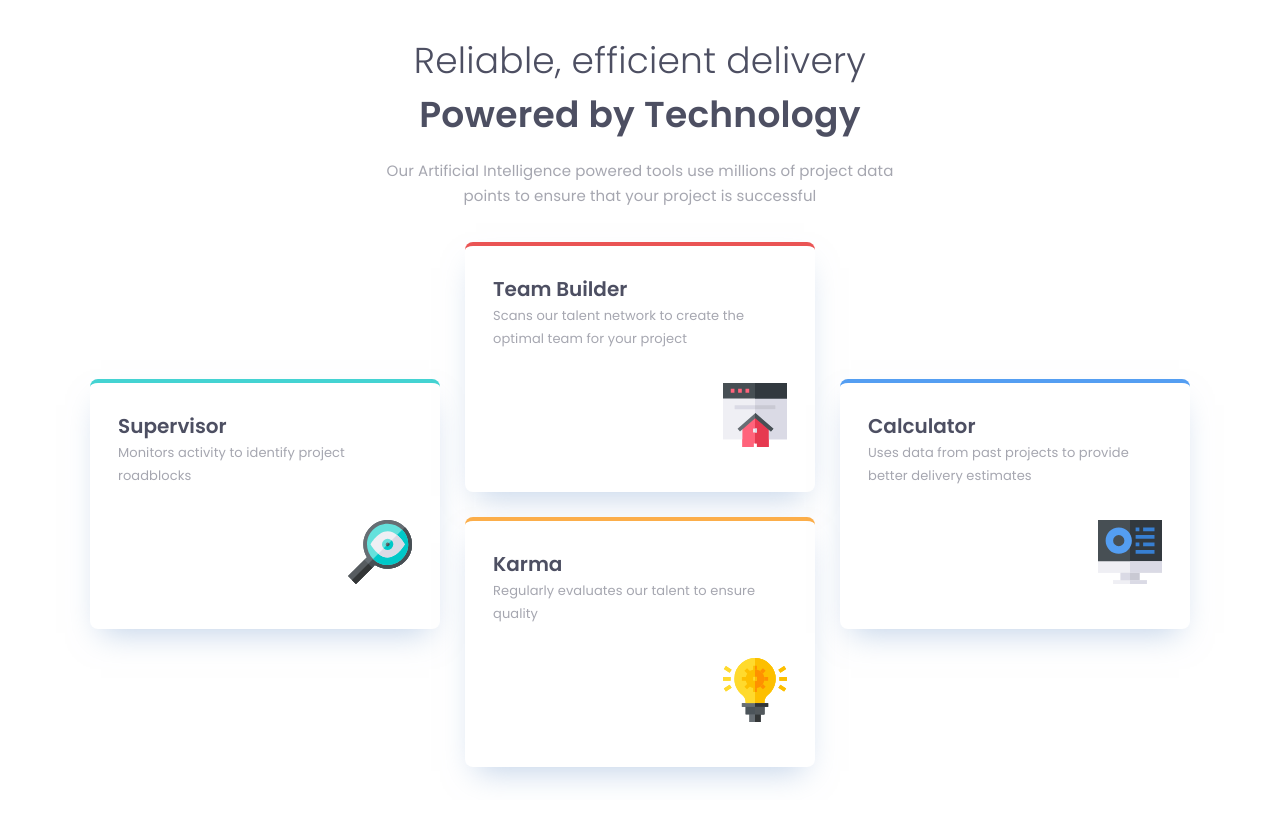
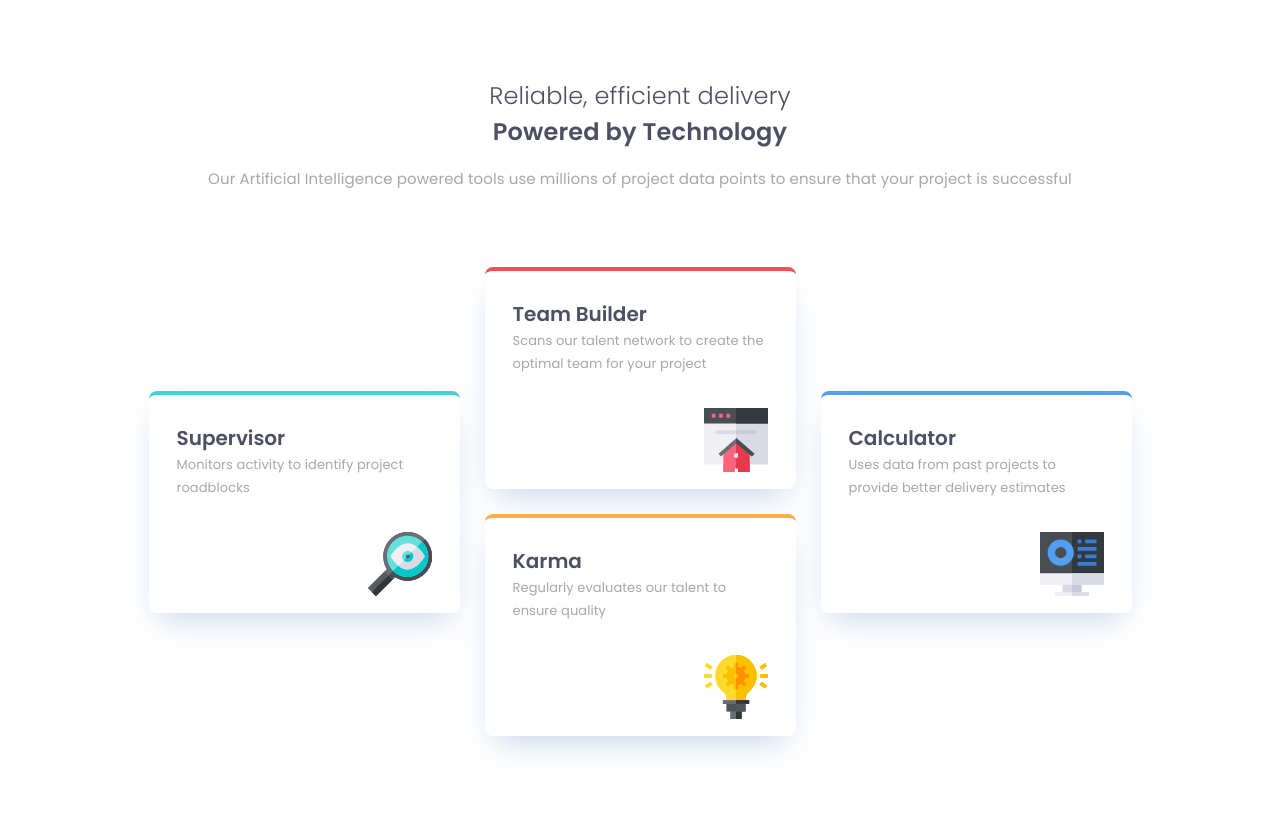
Before and after one commit to buianhquan3008/four-card-feature-master-flex, a plain HTML site: page index.html in a window 1280 px wide. Drawn offline with Linux system fonts and the light colour scheme.

Commit message:
grid-version

```diff
--- /dev/null
+++ b/grid.css
@@ -0,0 +1,151 @@
+* {
+  margin: 0;
+  box-sizing: border-box;
+}
+
+body {
+  min-height: 100vh;
+  font-family: 'Poppins', sans-serif;
+  padding: 78px 32px;
+}
+
+.content {
+  display: grid;
+  justify-content: center;
+}
+
+.title-1 {
+  font-style: normal;
+  font-weight: 275;
+  font-size: 24px;
+  line-height: 36px;
+  letter-spacing: 0.166667px;
+  color: #4D4F62;
+  text-align: center;
+}
+
+.title-2 {
+  font-style: normal;
+  font-weight: 600;
+  font-size: 24px;
+  line-height: 36px;
+  text-align: center;
+  letter-spacing: 0.166667px;
+  color: #4D4F62;
+  margin-bottom: 16px;
+}
+
+.title-desc {
+  font-style: normal;
+  font-weight: 400;
+  font-size: 15px;
+  line-height: 25px;
+  text-align: center;
+  letter-spacing: 0.104167px;
+  color: #4D4F62;
+  mix-blend-mode: normal;
+  opacity: 0.5;
+}
+
+.content {
+  margin-top: 76px;
+  gap: 25px;
+}
+
+.supervisor,
+.builder,
+.karma,
+.calculator {
+  width: 311px;
+  height: 222px;
+  background: #FFFFFF;
+  box-shadow: 0px 15px 30px -11px rgba(131, 166, 210, 0.5);
+  border-radius: 8px;
+  padding: 28px;
+  display: flex;
+  flex-direction: column;
+  border-top: solid #44D3D2 4px;
+}
+
+.builder {
+  border-top: solid #EA5454 4px;
+}
+
+.karma {
+  border-top: solid #FCAE4A 4px;
+}
+.calculator {
+  border-top: solid #549EF2 4px;
+}
+
+.supervisor h3,
+.builder h3,
+.karma h3,
+.calculator h3 {
+  font-style: normal;
+  font-weight: 600;
+  font-size: 20px;
+  line-height: 30px;
+  color: #4D4F62;
+}
+
+.supervisor p,
+.builder p,
+.karma p,
+.calculator p {
+  font-style: normal;
+  font-weight: 400;
+  font-size: 13px;
+  line-height: 23px;
+  letter-spacing: 0.0902778px;
+  color: #4D4F62;
+  mix-blend-mode: normal;
+  opacity: 0.5;
+}
+
+.supervisor div,
+.builder div,
+.karma div,
+.calculator div {
+  margin-top: 33px;
+  width: 64px;
+  height: 64px;
+  /* display: none; */
+  background: url('./images/icon-supervisor.svg');
+  background-size: cover;
+  background-repeat: no-repeat;
+  align-self: flex-end;
+}
+
+.builder div {
+  background: url('./images/icon-team-builder.svg');
+}
+
+.karma div {
+  background: url('./images/icon-karma.svg');
+}
+
+.calculator div {
+  background: url('./images/icon-calculator.svg');
+}
+
+@media (min-width: 40rem) {
+  .content{
+    grid-template-columns: auto auto auto;
+    grid-template-areas: "supervisor builder calculator"
+                         "supervisor karma calculator";
+    align-items: center;
+  }
+  .supervisor {
+    grid-area: supervisor;
+  }
+  .builder {
+    grid-area: builder;
+  }
+  .karma {
+    grid-area: karma;
+  }
+  .calculator {
+    grid-area: calculator;
+  }
+}
--- a/index.html
+++ b/index.html
@@ -24,7 +24,7 @@
                 color: hsl(228, 45%, 44%);
             }
         </style>
-        <link rel="stylesheet" href="main.css" />
+        <link rel="stylesheet" href="grid.css" />
         <link
             href="https://fonts.googleapis.com/css2?family=Poppins:wght@300;400;600&display=swap"
             rel="stylesheet"
@@ -104,12 +104,12 @@
                         </svg>
                     </div>
                 </div>
-                <div class="content-two">
+                <!-- <div class="content-two"> -->
                 <div class="builder">
                     <h3>Team Builder</h3>
                     <p>
-                            Scans our talent network to create the optimal team
-                            for your project
+                        Scans our talent network to create the optimal team for
+                        your project
                     </p>
                     <div>
                         <svg
@@ -126,14 +126,8 @@
                                     fill="#DADAE5"
                                     d="M64 14.454v41.788H32V10.667h28.25z"
                                 />
-                                    <path
-                                        fill="#474F54"
-                                        d="M0 0h64v15.515H0z"
-                                    />
-                                    <path
-                                        fill="#32393F"
-                                        d="M32 0h32v15.515H32z"
-                                    />
+                                <path fill="#474F54" d="M0 0h64v15.515H0z" />
+                                <path fill="#32393F" d="M32 0h32v15.515H32z" />
                                 <g fill="#FF637B">
                                     <path
                                         d="M7.758 5.818h3.685v3.879H7.758zM15.128 5.818h3.685v3.879h-3.685zM22.497 5.818h3.685v3.879h-3.685z"
@@ -266,7 +260,7 @@
                         </svg>
                     </div>
                 </div>
-                </div>
+                <!-- </div> -->
                 <div class="calculator">
                     <h3>Calculator</h3>
                     <p>
```
Lines whose indentation alone changed are shown as unchanged.
